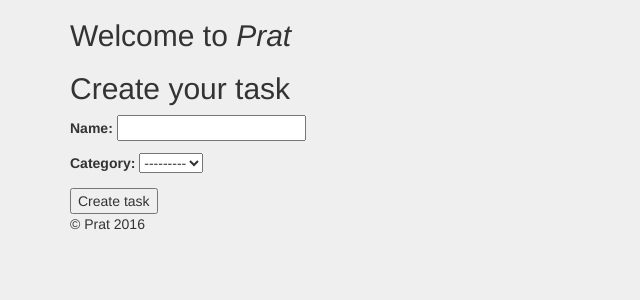
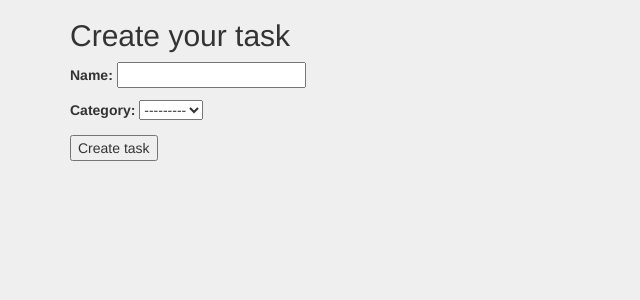
Before and after one commit to RustinAlexandru/prat, a Django app: page /task/create/ in a window 1280 px wide. Shown: the part 51-351 px from the top of the page, without its empty margins (0-640 px from the left). Run offline with Django 3.2, Linux system fonts and the light colour scheme; the visitor is signed in with stand-in values (Sample User, id 1); data that the repository does not hold is empty; style sheets or scripts are compiled from the project's sources; some libraries are stand-ins or nearby versions.

Commit message:
Changes done in first presentation day

```diff
--- a/prat/templates/create_task.html
+++ b/prat/templates/create_task.html
@@ -1,7 +1,6 @@
 {% extends 'layout.html' %}
 
 {% block heading %}
-  <h2>Welcome to <em>Prat</em></h2>
 {% endblock %}
 
 {% block content %}
--- a/prat/templates/layout.html
+++ b/prat/templates/layout.html
@@ -72,12 +72,6 @@
         </div>
       </div>
 
-      <div class="container">
-        <footer>
-          <p>&copy; Prat 2016</p>
-        </footer>
-      </div>
-
       <script src="//ajax.googleapis.com/ajax/libs/jquery/1.11.2/jquery.min.js"></script>
       <script>window.jQuery || document.write('<script src="{% static "js/vendor/jquery-1.11.2.min.js" %}"><\/script>')</script>
       <script src="{% static "js/vendor/bootstrap.min.js" %}"></script>
```
